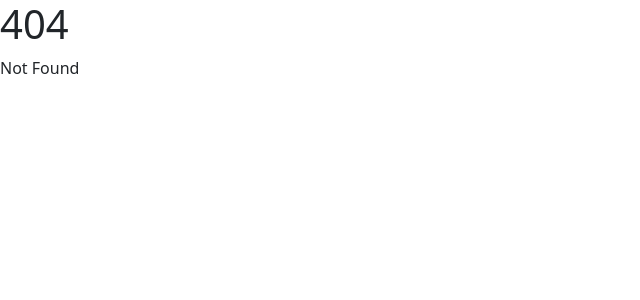
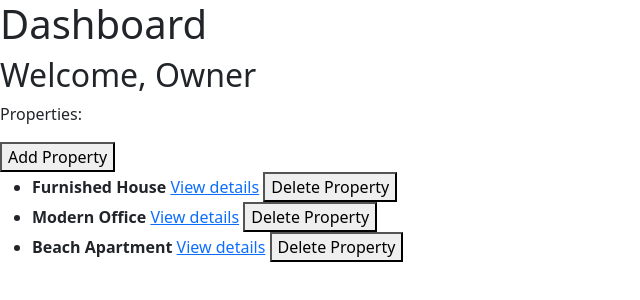
Before and after one commit to kemoycampbell/myProperty, a SvelteKit app in the folder code/: page /dashboard/owner in a window 1280 px wide. Before the commit this address had no page. Shown: the top 300 px of the page, without its empty margins (0-640 px from the left). Built offline with nearby package versions, Linux system fonts and the light colour scheme.

Commit message:
Frontend skeleton in plain HTML created

```diff
--- a/code/src/routes/+page.svelte
+++ b/code/src/routes/+page.svelte
@@ -1,37 +1,7 @@
 <script>
-	import StarContainer from '../components/StarContainer.svelte';
-	import StripeContainer from '../components/StripeContainer.svelte';
-	import Modal from '../components/Modal.svelte';
-	console.log('Rendering +page.svelte');
 
 </script>
 
-{#if true}
-	<div id="app">
-		<Modal />
-		<StripeContainer />
-		<StarContainer />
-	</div>
-{/if}
-
-<style>
-	:global(:root) {
-		--glow-rgb: 245 245 245;
-		--light-gold-rgb: 249 181 51;
-		--dark-gold-rgb: 215 147 23;
-		--primary-stripe-rgb: 230 230 230;
-		--secondary-stripe-rgb: 240 240 240;
-	}
-
-	:global(body) {
-		background-color: white;
-		cursor: auto;
-		overflow: hidden;
-	}
-
-	:global(*) {
-		box-sizing: border-box;
-		margin: 0;
-		padding: 0;
-	}
-</style>
+<div>
+	<div class="h1">THIS IS THE LOGIN</div>
+</div>
--- /dev/null
+++ b/code/src/routes/dashboard/+layout.svelte
@@ -0,0 +1,8 @@
+<div>
+    <header>
+        <h1>Dashboard</h1>
+    </header>
+    <main>
+        <slot />
+    </main>
+</div>
--- /dev/null
+++ b/code/src/routes/dashboard/maintenance/+page.svelte
@@ -0,0 +1 @@
+<div>THIS IS THE MAINTENANCE CONTENT PAGE</div>
--- /dev/null
+++ b/code/src/routes/dashboard/owner/+page.svelte
@@ -0,0 +1,24 @@
+<script>
+    const properties = [
+        { id: 1, name: "Furnished House" },
+        { id: 2, name: "Modern Office" },
+        { id: 3, name: "Beach Apartment" }
+    ];
+</script>
+
+<div>
+    <h2>Welcome, Owner</h2>
+    <p>Properties:</p>
+
+    <button>Add Property</button>
+
+    <ul>
+        {#each properties as property}
+        <li>
+            <strong>{property.name}</strong>
+            <a href="/dashboard/owner/{property.id}">View details</a>
+            <button on:click={() => console.log(`property ${property.id}`)}>Delete Property</button>
+        </li>
+        {/each}
+    </ul>
+</div>
--- /dev/null
+++ b/code/src/routes/dashboard/owner/[id]/+page.js
@@ -0,0 +1,5 @@
+export function load({ params }) {
+    return {
+      id: params.id
+    };
+  }
--- /dev/null
+++ b/code/src/routes/dashboard/tenant/+page.svelte
@@ -0,0 +1 @@
+<div>THIS IS THE TENANT CONTENT PAGE</div>
```
Also changed, not shown: code/src/routes/dashboard/owner/[id]/+page.svelte (added, +33 -0 lines), code/src/routes/register/+page.svelte (added, +7 -0 lines).
